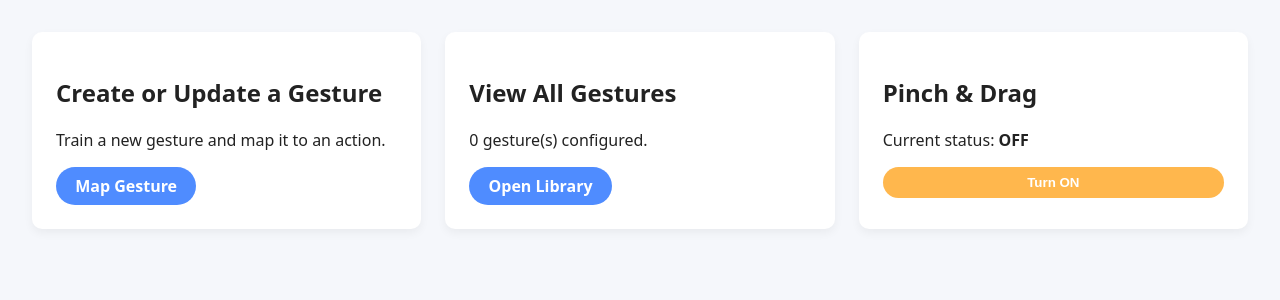
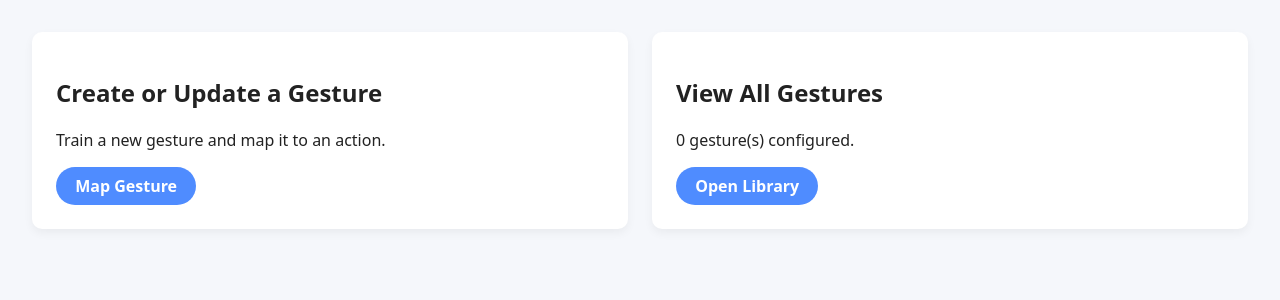
Before and after one commit to HaiderB120/Hand-Gesture-Recognition, a Flask app: page / in a window 1280 px wide. Shown: the part 155-455 px from the top of the page. Run offline with Flask 3, Linux system fonts and the light colour scheme.

Commit message:
Update index.html

```diff
--- a/webapp/templates/index.html
+++ b/webapp/templates/index.html
@@ -1,6 +1,6 @@
 {% extends "base.html" %}
 {% block content %}
-<section class="card-grid">
+<section class="card-grid narrow">
   <div class="card">
     <h2>Create or Update a Gesture</h2>
     <p>Train a new gesture and map it to an action.</p>
@@ -12,15 +12,5 @@
     <p>{{ gestures_count }} gesture(s) configured.</p>
     <a class="btn" href="{{ url_for('gestures') }}">Open Library</a>
   </div>
-
-  <div class="card">
-    <h2>Pinch &amp; Drag</h2>
-    <p>Current status: <strong>{{ 'ON' if pinch_enabled else 'OFF' }}</strong></p>
-    <form method="post" action="{{ url_for('toggle_pinch') }}">
-      <button class="btn secondary" type="submit">
-        Turn {{ 'OFF' if pinch_enabled else 'ON' }}
-      </button>
-    </form>
-  </div>
 </section>
 {% endblock %}
```
